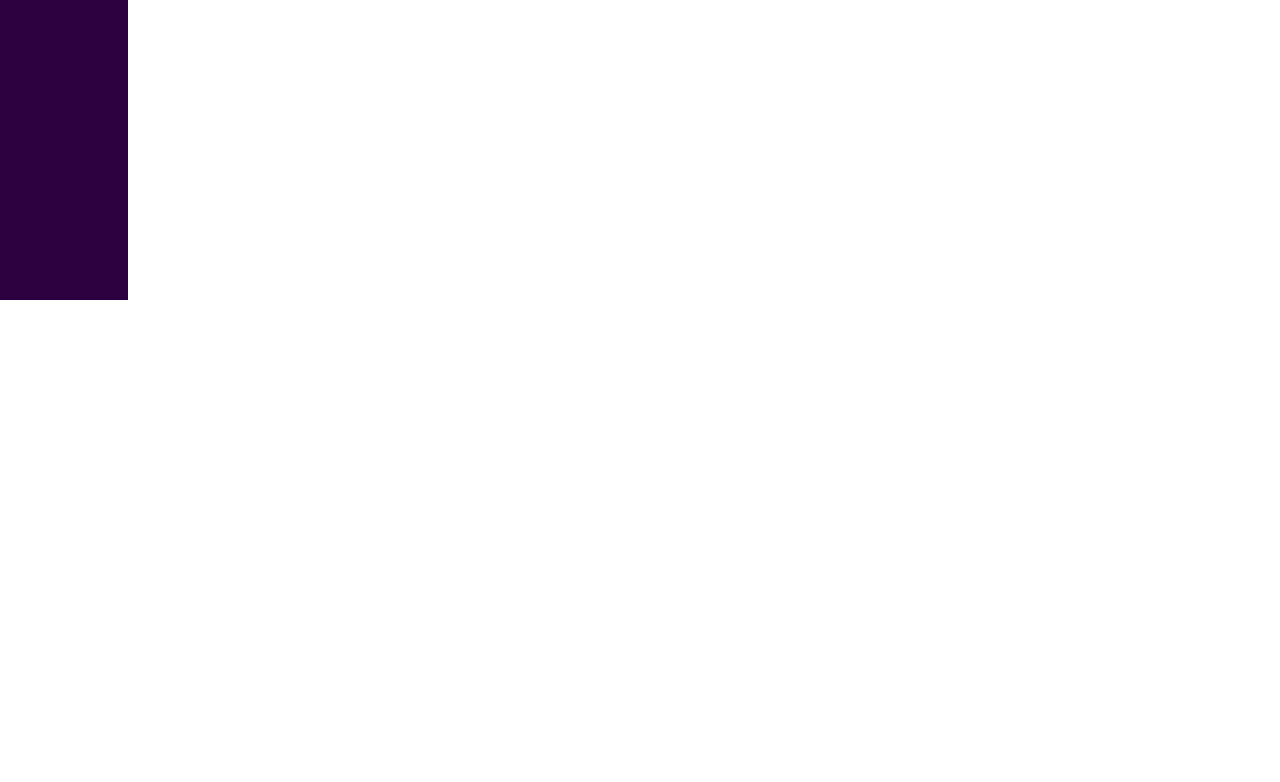
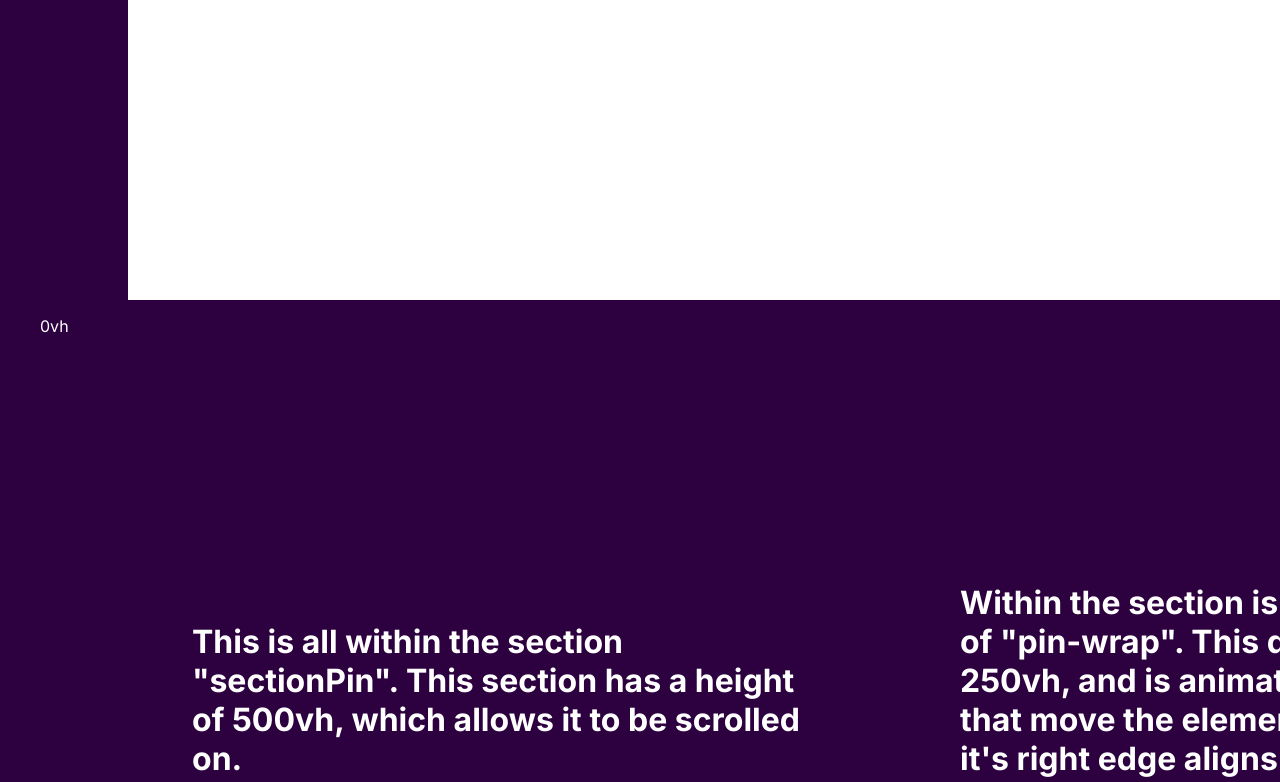
Before and after one commit to isaacgomu/isaac-frankie, a Next.js app: page /horizontal-scroll in a window 1280 px wide. Before the commit this address had no page. Shown: the part 500-1282 px from the top of the page. Before the commit the page ends 800 px from the top, so only its background shows below. Built offline with nearby package versions, Linux system fonts and the light colour scheme.

Commit message:
horizontal

```diff
--- /dev/null
+++ b/src/app/horizontal-scroll/horizontal-scroll-animation.css
@@ -0,0 +1,141 @@
+@keyframes move {
+  to {
+    /* Move horizontally so that right edge is aligned against the viewport */
+    transform: translateX(calc(-100% + 100vw));
+  }
+}
+:root {
+  --text-color: #000;
+  --bg-color: #ffffff;
+}
+
+body {
+  font-family: termina, sans-serif;
+  color: var(--text-color);
+  background: var(--bg-color);
+  transition: 0.3s ease-out;
+  overflow-x: hidden;
+  max-width: 100%;
+  width: 100%;
+  overscroll-behavior: none;
+}
+
+section:not(#sectionPin) {
+  min-height: 100vh;
+  width: 100%;
+  position: relative;
+  display: grid;
+  grid-template-columns: repeat(auto-fit, minmax(300px, 1fr));
+  grid-gap: 2rem;
+  padding: 50px 10vw;
+  margin: auto;
+  place-items: center;
+}
+
+img {
+  height: 80vh;
+  width: auto;
+  object-fit: cover;
+}
+
+h1 {
+  font-size: 5rem;
+  line-height: 1;
+  font-weight: 800;
+  margin-bottom: 1rem;
+  position: absolute;
+  top: 10vw;
+  left: 10vw;
+  z-index: 4;
+  overflow-wrap: break-word;
+  hyphens: auto;
+
+  @media (max-width: 768px) {
+    font-size: 16vw;
+  }
+
+  span {
+    display: block;
+  }
+}
+
+h2 {
+  font-size: 2rem;
+  max-width: 400px;
+}
+
+.credit {
+  font-family: Termina, sans-serif;
+  a {
+    color: var(--text-color);
+  }
+}
+
+* {
+  box-sizing: border-box;
+}
+
+#sectionPin {
+  height: 500vh;
+  overflow: visible;
+  display: flex;
+  background: #2d003f;
+  color: var(--bg-color);
+  view-timeline-name: --section-pin-tl;
+  view-timeline-axis: block;
+  position: relative;
+}
+
+.pin-wrap {
+  height: 100vh;
+  width: 250vmax;
+  display: flex;
+  justify-content: flex-start;
+  align-items: center;
+  padding: 50px 10vw;
+  /* Hook animation */
+  will-change: transform;
+  animation: linear move forwards;
+
+  /* Link animation to view-timeline */
+  animation-timeline: --section-pin-tl;
+  animation-range: contain 0% contain 100%;
+  & > * {
+    min-width: 60vw;
+    padding: 0 5vw;
+  }
+}
+
+.pin-wrap-sticky {
+  /* Stick to Top */
+  height: 100vh;
+  width: 100vw;
+  position: sticky;
+  top: 0;
+  overflow-x: hidden;
+}
+
+.marker {
+  position: absolute;
+  z-index: 100;
+  left: 40px;
+  height: 50px;
+  width: 50px;
+  color: white;
+}
+
+.marker.one {
+  top: 20%;
+}
+
+.marker.two {
+  top: 40%;
+}
+
+.marker.three {
+  top: 60%;
+}
+
+.marker.four {
+  top: 80%;
+}
--- /dev/null
+++ b/src/app/horizontal-scroll/page.jsx
@@ -0,0 +1,77 @@
+"use client";
+
+import { useState } from "react";
+import "./horizontal-scroll-animation.css";
+
+export default function HorizontalScroll() {
+  const [showMarkers, setShowMarkers] = useState(true);
+
+  const toggleMarkers = () => {
+    setShowMarkers(!showMarkers);
+  };
+  return (
+    <div className="container">
+      <section>
+        <h1>
+          The scrolling section below contains divs with the classes
+          &quot;pin-wrap-sticky&quot; and &quot;pin-wrap&quot;
+        </h1>
+        <button onClick={toggleMarkers}>
+          {showMarkers ? "Hide Markers" : "Show Markers"}
+        </button>
+      </section>
+      <section id="sectionPin">
+        {showMarkers && (
+          <>
+            <div className="marker zero">
+              <p>0vh</p>
+            </div>
+            <div className="marker one">
+              <p>100vh</p>
+            </div>
+            <div className="marker two">
+              <p>200vh</p>
+            </div>
+            <div className="marker three">
+              <p>300vh</p>
+            </div>
+            <div className="marker four">
+              <p>400vh</p>
+            </div>
+          </>
+        )}
+
+        <div className="pin-wrap-sticky">
+          <div className="pin-wrap">
+            <h2>
+              This is all within the section &quot;sectionPin&quot;. This
+              section has a height of 500vh, which allows it to be scrolled on.
+            </h2>
+            <h2>
+              Within the section is a div with the class of
+              &quot;pin-wrap&quot;. This div has a width of 250vh, and is
+              animated with keyframes that move the element horizontally so
+              it&apos;s right edge aligns with the viewers right edge.
+            </h2>
+            <h2>
+              The &quot;pin-wrap&quot; div is enclosed within the div of
+              &quot;pin-wrap-sticky&quot;, which has a width and height of 100vh
+              but with the position of &quot;sticky&quot;, which means it sticks
+              to the top of the page when scrolling, stopping the user from
+              scrolling horizontally.
+            </h2>
+            <h2>
+              The way that the pin-wrap moves is by adding an animation to the
+              pin-wrap div to make it move. This animation&apos;s timeline is
+              based on how much the sectionPin has come into view through the
+              use of &quot;view-timeline&quot;, which is connected to pin-wrap.
+            </h2>
+          </div>
+        </div>
+      </section>
+      <section>
+        <p>Goodbye</p>
+      </section>
+    </div>
+  );
+}
```
Also changed, not shown: package.json (+5 -4 lines), 1 other file (tests, documents, lock files or other folders).
